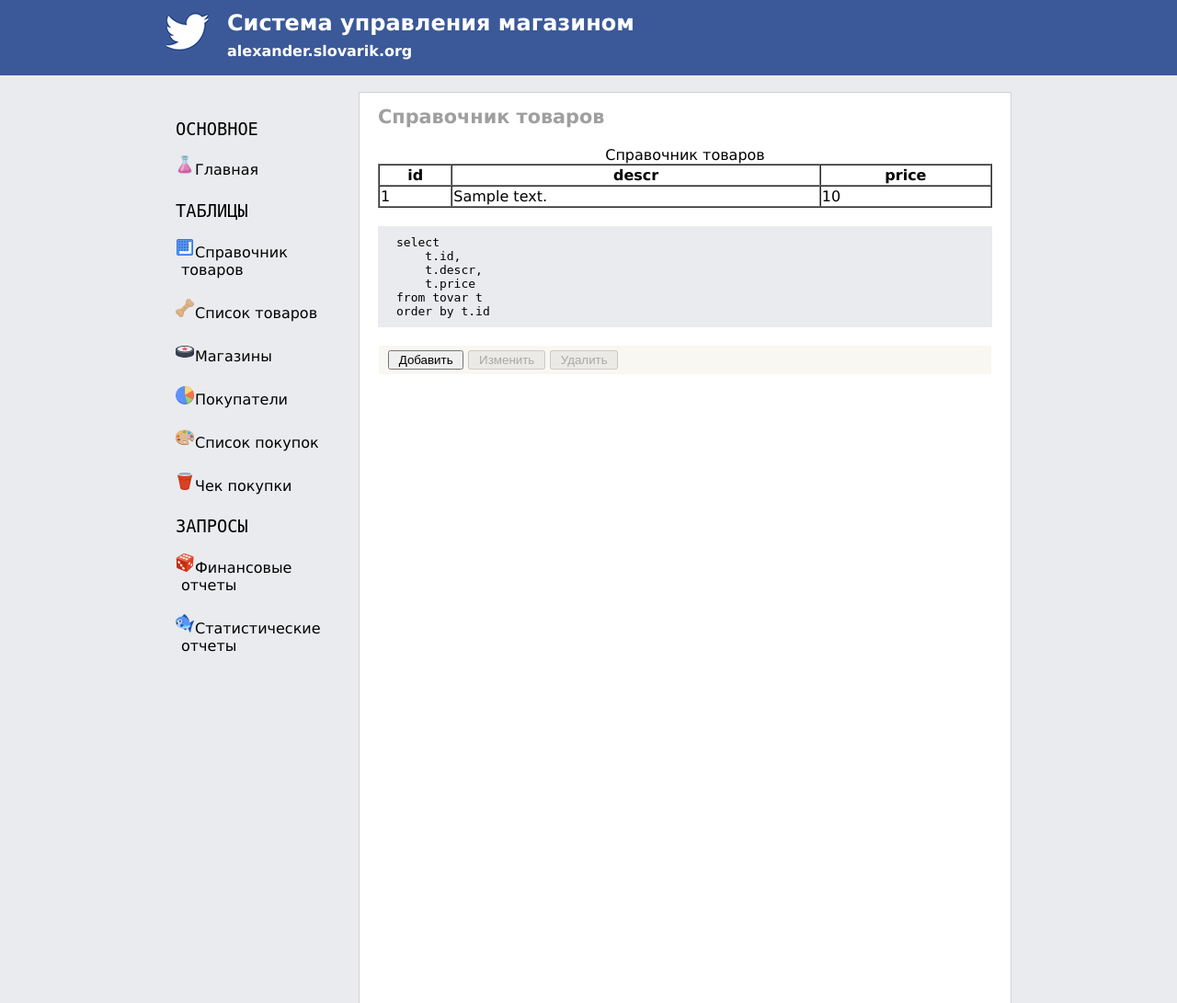
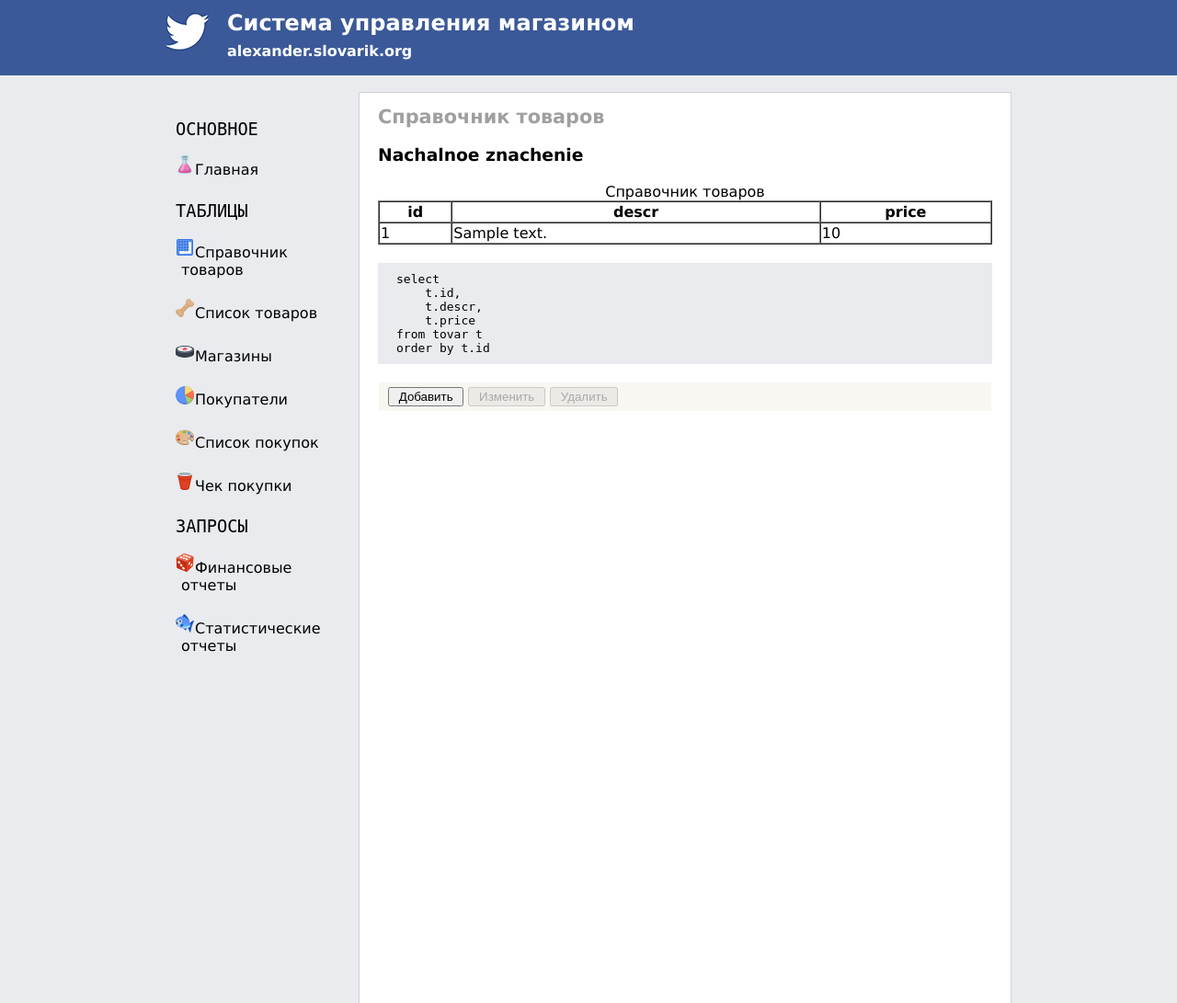
Before and after one commit to chernykalexander/ac.net, a PHP site: page /01tovar.php in a window 1280 px wide. Shown: the top 1091 px of the page at 92% size. Run offline with PHP 8.4, Linux system fonts and the light colour scheme; tables that the repository leaves empty or names only in its code hold one stand-in row (values such as "Sample post").

Commit message:
Moderniz

```diff
--- a/www/01tovar.php
+++ b/www/01tovar.php
@@ -31,6 +31,8 @@
 
             <?php
                 include 'config.php';
+
+                echo '<h3>Nachalnoe znachenie</h3>';
 
                 // Пытаемся подключиться к БД
                 $mysqli = new mysqli($dbHost, $dbUser, $dbPass, $dbName);
```
Also changed, not shown: www/js/01tovar.js (+15 -0 lines).
